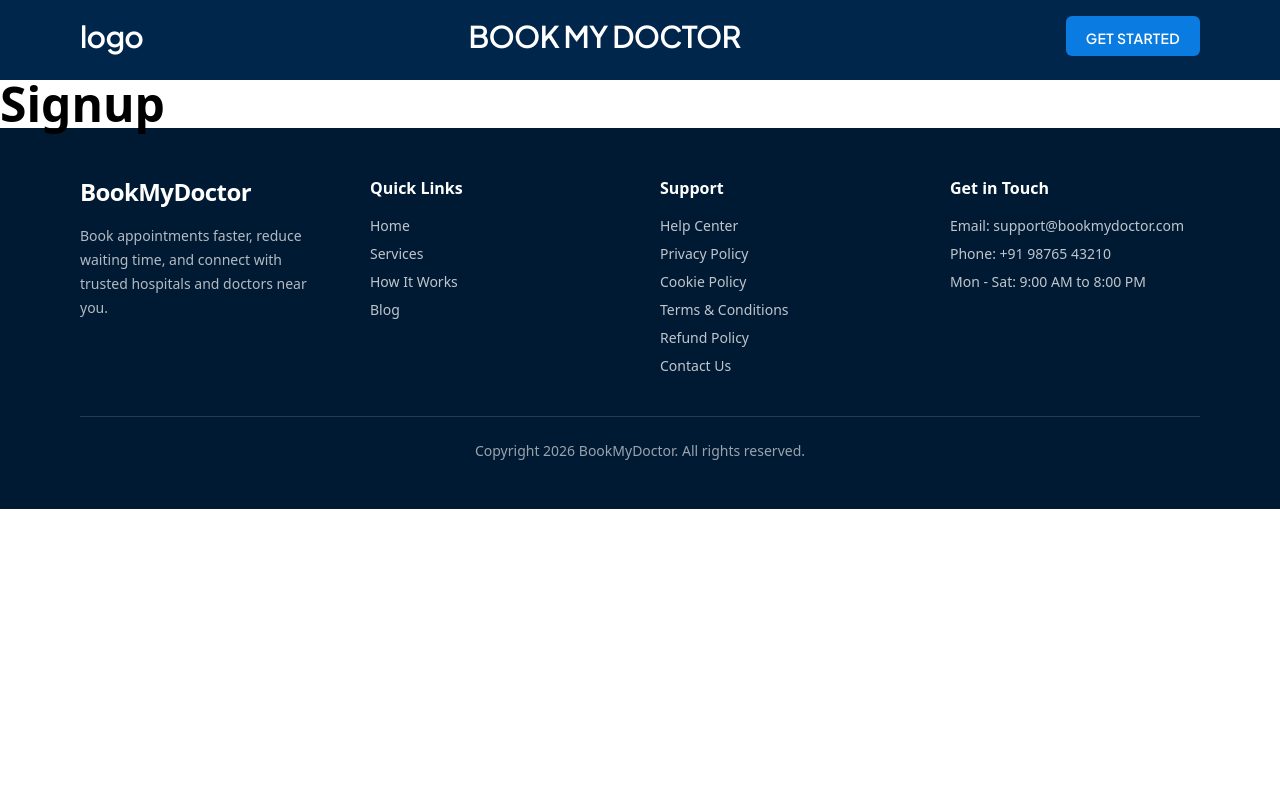
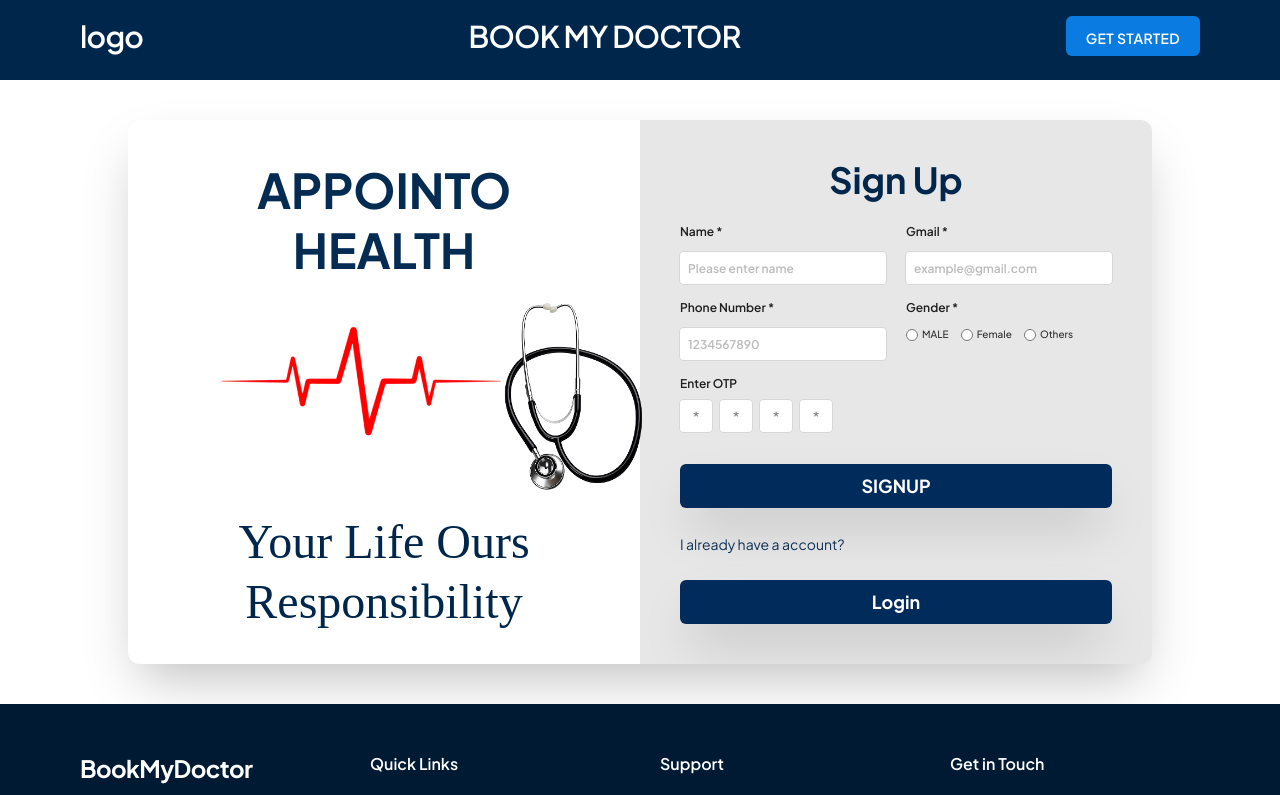
Before and after one commit to Altusd2d/appointoHealth, a Next.js app: page /sign-up in a window 1280 px wide. Shown: the top 795 px of the page. Built offline with nearby package versions, Linux system fonts and the light colour scheme.

Commit message:
laptop view for sign-up page

```diff
--- a/src/app/layout.tsx
+++ b/src/app/layout.tsx
@@ -1,11 +1,13 @@
 import type { Metadata } from "next";
 import { Geist, Geist_Mono } from "next/font/google";
 import "./globals.css";
-
+import localFont from "next/font/local";
 import Navbar from "@/components/hero/navbar";
 import Footer from "@/components/footer/footer";
 
-
+const font1 = localFont({
+  src: "../fonts/font1.woff2",
+});
 const geistSans = Geist({
   variable: "--font-geist-sans",
   subsets: ["latin"],
@@ -30,7 +32,7 @@ export default function RootLayout({
     <html lang="en" className="scroll-smooth relative ">
       <body
         suppressHydrationWarning
-        className={`${geistSans.variable} ${geistMono.variable} antialiased`}
+        className={` antialiased ${font1.className}`}
       >
         <Navbar/>
         {children}
--- a/src/app/sign-up/page.tsx
+++ b/src/app/sign-up/page.tsx
@@ -1,5 +1,129 @@
-export default function Signup(){
-    return(
-        <h1 className="text-5xl font-semibold">Signup</h1>
-    )
+import Image from "next/image";
+import Link from "next/link";
+import sethascope from "../../../public/sign-up/sethascope.png"
+import heartrate from "../../../public/sign-up/heart_rate.png"
+export default function Signup() {
+  return (
+    <main className=" bg-white px-4 py-10 md:px-6">
+      <section className="mx-auto flex w-full max-w-5xl flex-col overflow-hidden
+       bg-[#efefef] md:flex-row shadow-2xl rounded-xl">
+        <div className="relative hidden md:flex w-full flex-col items-center
+         justify-between bg-white px-6 pb-8 pt-10 md:w-1/2 md:px-8">
+          <h1 className="z-10 text-center text-4xl font-bold uppercase
+           leading-tight text-[#042b52] md:text-5xl">
+            Appointo
+            <br />
+            Health
+          </h1>
+
+          <div className="flex -mb-30 -mt-10 ">
+          <Image
+            src={heartrate}
+            alt="Heartbeat line"
+            // width={240}
+            // height={90}
+            className="mt-1 ml-14 md:max-w-[290px] h-[200px] object-contain"
+          />
+          <Image
+            src={sethascope}
+            alt="Stethoscope"
+            // width={210}
+            // height={280}
+            className="
+             w-[120px] md:w-[330px] h-[290px] -ml-15 object-contain"
+            priority
+          />
+          </div>
+
+          <p className="mt-8 text-center text-4xl leading-tight text-[#00264c] [font-family:serif] md:text-5xl">
+            Your Life Ours
+            <br />
+            Responsibility
+          </p>
+        </div>
+
+        <div className="w-full bg-[#e7e7e7] px-6 py-8 md:w-1/2 md:px-10 md:py-10">
+          <h2 className="mb-6 text-center text-4xl font-bold text-[#00264c]">Sign Up</h2>
+
+          <form className="space-y-4">
+            <div className="grid grid-cols-1 gap-5 md:grid-cols-2">
+              <label className="text-xs font-semibold text-[#1f1f1f]">
+                Name *
+                <input
+                  type="text"
+                  placeholder="Please enter name"
+                  className="mt-3 h-8 w-full rounded bg-white px-2 text-xs text-[#1d1d1d] outline-none ring-1 ring-[#d7d7d7] placeholder:text-[#bcbcbc]"
+                />
+              </label>
+              <label className="text-xs font-semibold text-[#1f1f1f]">
+                Gmail *
+                <input
+                  type="email"
+                  placeholder="example@gmail.com"
+                  className="mt-3 h-8 w-full rounded bg-white px-2 text-xs text-[#1d1d1d] outline-none ring-1 ring-[#d7d7d7] placeholder:text-[#bcbcbc]"
+                />
+              </label>
+            </div>
+
+            <div className="grid grid-cols-1 gap-5 md:grid-cols-2 ">
+              <label className="text-xs font-semibold text-[#1f1f1f]">
+                Phone Number *
+                <input
+                  type="tel"
+                  placeholder="1234567890"
+                  className="mt-3 h-8 w-full rounded bg-white px-2 text-xs text-[#1d1d1d] outline-none ring-1 ring-[#d7d7d7] placeholder:text-[#bcbcbc]"
+                />
+              </label>
+              <fieldset className="text-xs font-semibold text-[#1f1f1f]">
+                <legend className="mb-1 mt-4">Gender *</legend>
+                <div className="mt-2 flex items-center gap-3 text-[10px] font-medium text-[#303030]">
+                  <label className="flex items-center gap-1">
+                    <input type="radio" name="gender" className="h-3 w-3" /> MALE
+                  </label>
+                  <label className="flex items-center gap-1">
+                    <input type="radio" name="gender" className="h-3 w-3" /> Female
+                  </label>
+                  <label className="flex items-center gap-1">
+                    <input type="radio" name="gender" className="h-3 w-3" /> Others
+                  </label>
+                </div>
+              </fieldset>
+            </div>
+
+            <div>
+              <p className="text-xs font-semibold text-[#1f1f1f]">Enter OTP</p>
+              <div className="mt-2 flex gap-2">
+                {[0, 1, 2, 3].map((slot) => (
+                  <input
+                    key={slot}
+                    maxLength={1}
+                    placeholder="*"
+                    className="h-8 w-8 rounded bg-white text-center text-sm outline-none ring-1 ring-[#d7d7d7]"
+                  />
+                ))}
+              </div>
+            </div>
+
+            <button
+              type="submit"
+              className="mt-4 h-11 w-full rounded-md shadow-2xl bg-[#002b5a]
+               text-lg font-bold text-white "
+            >
+              SIGNUP
+            </button>
+
+            <p className="py-2.5 text-sm text-[#0d3055]">I already have a account?</p>
+
+            <Link
+              href="/login"
+              className="flex h-11 w-full items-center justify-center rounded-md bg-[#002b5a]
+              text-lg font-bold text-white shadow-2xl"
+            >
+              Login
+            </Link>
+          </form>
+        </div>
+      </section>
+    </main>
+  );
 }
--- a/src/components/coreServices/coreServices.tsx
+++ b/src/components/coreServices/coreServices.tsx
@@ -4,12 +4,10 @@ import doctor from "../../../public/coreServices/fontisto_doctor.png";
 import plus from "../../../public/coreServices/Vector.png";
 import search from "../../../public/coreServices/search.png";
 import Image from "next/image";
-import localFont from "next/font/local";
+// import localFont from "next/font/local";
 import CountUp from "../ui/CountUp";
 
-const font1 = localFont({
-  src: "../../fonts/font1.woff2",
-});
+
 
 export default function CoreService() {
   return (
```
Also changed, not shown: public/sign-up/heart_rate.png, public/sign-up/sethascope.png.
